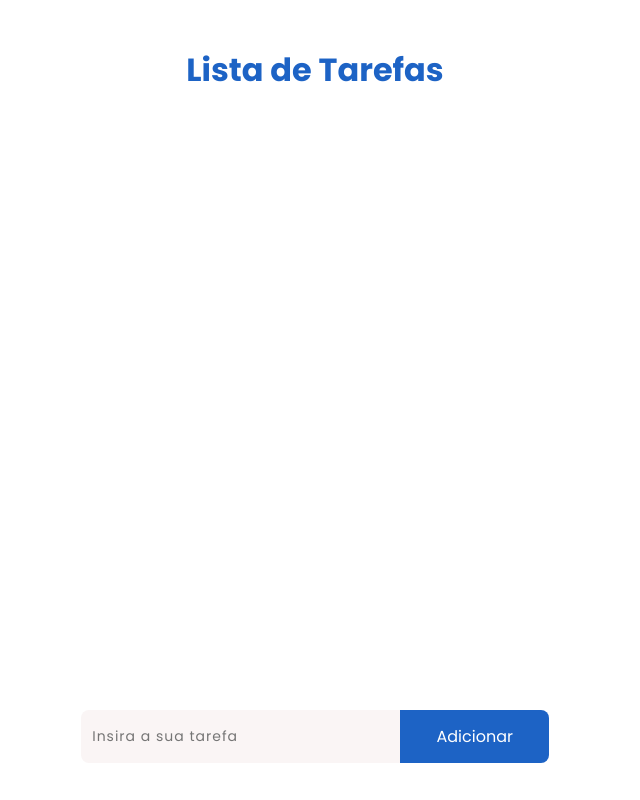
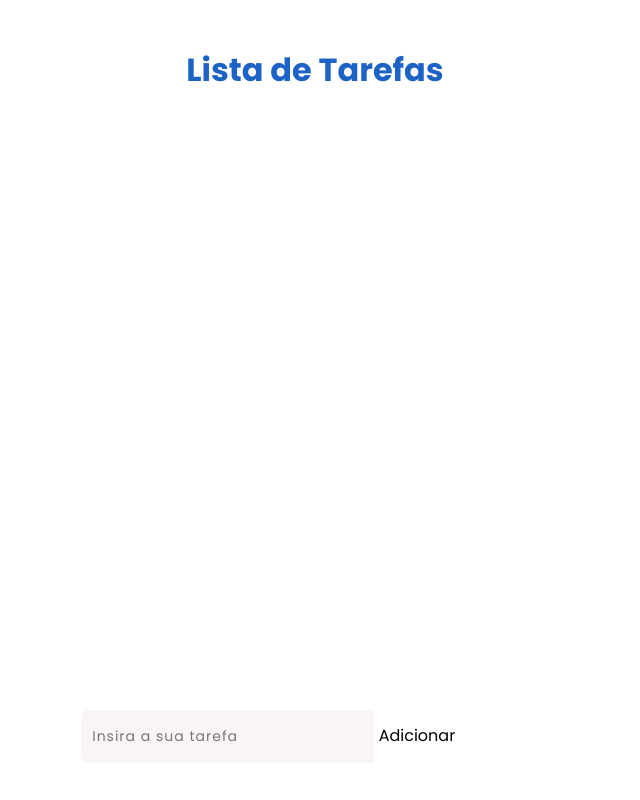
Before and after one commit to dErnandoV7/to-do-list, a plain HTML site: page index.html in a window 1280 px wide. Shown: the top 800 px of the page, without its empty margins (325-965 px from the left). Drawn offline with Linux system fonts and the light colour scheme.

Commit message:
Atualizar o style.css

```diff
--- a/css/style.css
+++ b/css/style.css
@@ -92,14 +92,17 @@ span {
 
 /* Adicionar nova tarefa */
 .adicionar-tarefa {
-  display: flex;
-  justify-content: center;
   padding: 1rem 1rem 8px;
   width: 100%;
   max-width: 500px;
 }
 
-.adicionar-tarefa input {
+.adicionar-tarefa form {
+  display: flex;
+  justify-content: center;
+}
+
+.adicionar-tarefa input[type='text'] {
   padding: 1rem 0.7rem;
   font-size: 14px;
   flex: 2 1;
@@ -110,11 +113,11 @@ span {
   letter-spacing: 1px;
 }
 
-.adicionar-tarefa input:focus {
+.adicionar-tarefa input[type='text']:focus {
   outline: none;
 }
 
-.adicionar-tarefa span {
+.adicionar-tarefa input[type='submit'] {
   flex: 1 1;
   display: flex;
   align-items: center;
@@ -122,4 +125,5 @@ span {
   background: var(--color-fontA);
   color: #fff;
   border-radius: 0 8px 8px 0;
+  border: none
 }
```
